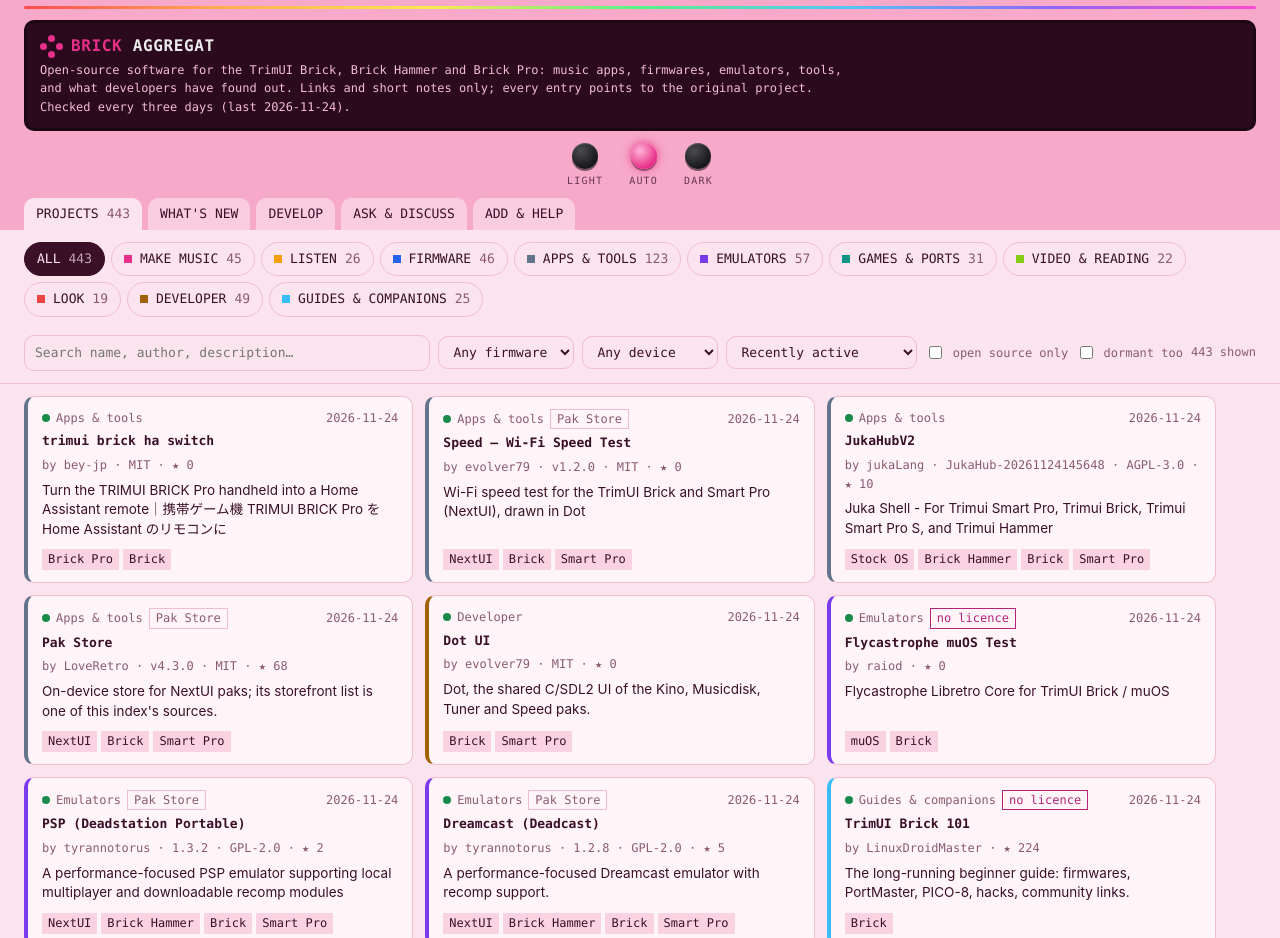
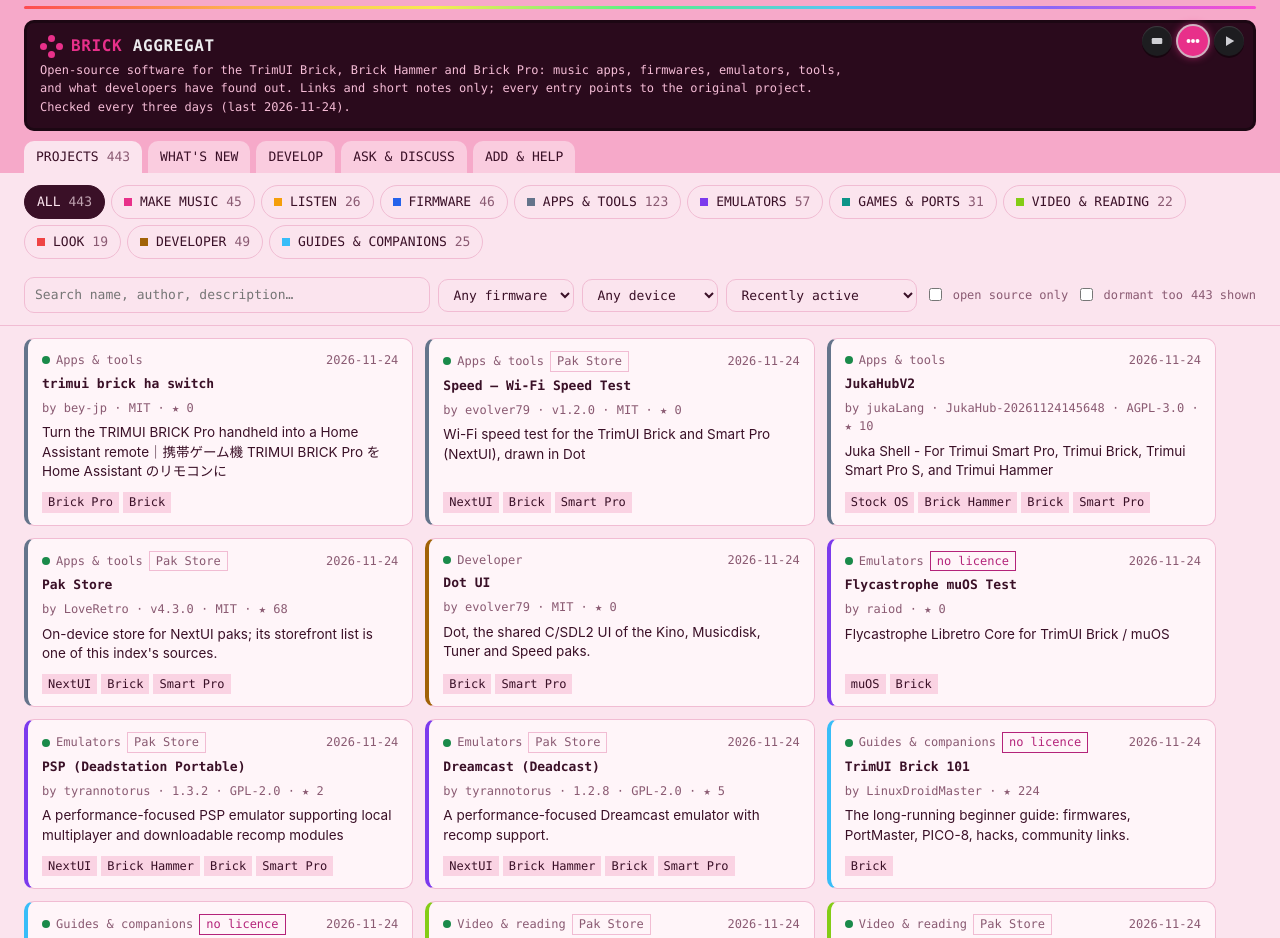
Before and after one commit to 70b185/BrickAggregat, a plain HTML site: page index.html in a window 1280 px wide. Shown: the top 938 px of the page. Drawn offline with Linux system fonts and the light colour scheme.

Commit message:
Website: back to the earlier header; theme buttons carry the Brick's key icons (rectangle, three dots, play)
Co-Authored-By: Claude Opus 5.5 <noreply@anthropic.com>
Claude-Session: https://claude.ai/code/session_012MMxY992zBVf6CW2sDKpUx

```diff
--- a/index.html
+++ b/index.html
@@ -84,30 +84,30 @@
   .cats button { border-radius:999px; margin:0 6px 6px 0; border-color:var(--line); }
   .card { border-radius:var(--r); border-left-width:4px; }
   .btn, .bar input[type=search], .bar select { border-radius:var(--r); }
-  /* theme switch: the Brick's three small round keys under the screen */
-  .themes { display:flex; justify-content:center; gap:26px; margin:12px 0 2px; }
-  .key { display:flex; flex-direction:column; align-items:center; gap:4px; }
-  .key button { width:26px; height:26px; border-radius:50%; cursor:pointer; padding:0; border:0;
-    background:radial-gradient(circle at 35% 30%,#4a4a50,#18181b 70%); box-shadow:0 2px 0 #00000080, inset 0 1px 1px #ffffff30; transition:transform .08s; }
-  .key button:active { transform:translateY(2px); box-shadow:0 0 0 #0000, inset 0 1px 1px #ffffff30; }
-  .key button.on { background:radial-gradient(circle at 35% 30%,#ffb3d6,var(--accent) 70%); box-shadow:0 2px 0 #00000060, 0 0 10px var(--accent); }
-  .key span { font-size:10px; letter-spacing:.12em; text-transform:uppercase; color:var(--navfg); opacity:.75; }
+  .themes { position:absolute; z-index:5; right:36px; top:26px; display:flex; gap:6px; align-items:center; }
+  .themes button { width:30px; height:30px; border-radius:50%; cursor:pointer; padding:0; display:grid; place-items:center;
+    border:0; background:#1d1d20; box-shadow:0 2px 0 #00000070, inset 0 1px 1px #ffffff25; }
+  .themes button svg { width:18px; height:18px; fill:#cfcfd4; }
+  .themes button:hover svg { fill:#fff; }
+  .themes button.on { background:var(--accent); box-shadow:0 0 0 2px #ffffffaa, 0 0 10px var(--accent); }
+  .themes button.on svg { fill:#fff; }
   .abxy { display:inline-grid; grid-template-columns:repeat(3,7px); gap:1px; vertical-align:middle; margin-right:8px; }
   .abxy i { width:7px; height:7px; border-radius:50%; background:var(--accent); } .abxy i:nth-child(odd) { visibility:hidden; }
+  @media (max-width:700px) { .themes { position:static; margin-top:8px; } }
 </style>
 </head>
 <body>
 <header>
+  <div class="themes" id="themes" aria-label="Colour theme">
+    <button data-theme="light" title="Pink (light)"><svg viewBox="0 0 24 24" aria-hidden="true"><rect x="5" y="8" width="14" height="8" rx="1.5"/></svg></button>
+    <button data-theme="auto" title="Follow the system"><svg viewBox="0 0 24 24" aria-hidden="true"><circle cx="6" cy="12" r="2.6"/><circle cx="12" cy="12" r="2.6"/><circle cx="18" cy="12" r="2.6"/></svg></button>
+    <button data-theme="dark" title="Dark with pink"><svg viewBox="0 0 24 24" aria-hidden="true"><path d="M8 5.5v13l11-6.5z"/></svg></button>
+  </div>
   <div class="screen">
   <h1><span class="abxy"><i></i><i></i><i></i><i></i><i></i><i></i><i></i><i></i><i></i></span><b>Brick</b> Aggregat</h1>
   <div class="sub">Open-source software for the TrimUI Brick, Brick Hammer and Brick Pro: music apps, firmwares, emulators,
     tools, and what developers have found out. Links and short notes only; every entry points to the original project.
     <span id="checked"></span></div>
-  </div>
-  <div class="themes" id="themes" aria-label="Colour theme">
-    <div class="key"><button data-theme="light" title="Pink (light)"></button><span>Light</span></div>
-    <div class="key"><button data-theme="auto" title="Follow the system"></button><span>Auto</span></div>
-    <div class="key"><button data-theme="dark" title="Dark with pink"></button><span>Dark</span></div>
   </div>
   <nav id="tabs">
     <button data-t="projects">Projects <span class="n" id="n-projects"></span></button>
@@ -124,6 +124,6 @@
   checked every three days. Licences and activity are read from each repo automatically; check the project itself before
   you install anything.
 </footer>
-<script src="assets/app.js?v=6"></script>
+<script src="assets/app.js?v=7"></script>
 </body>
 </html>
```
